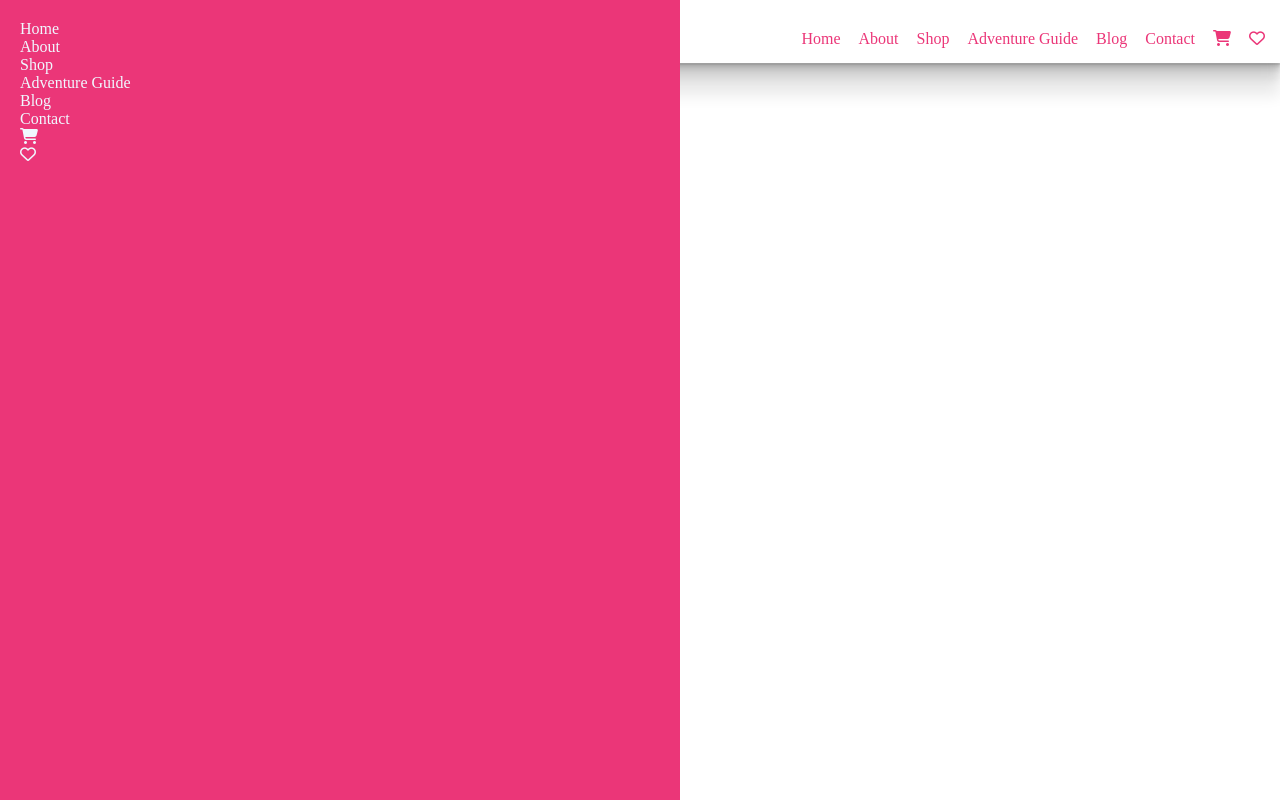
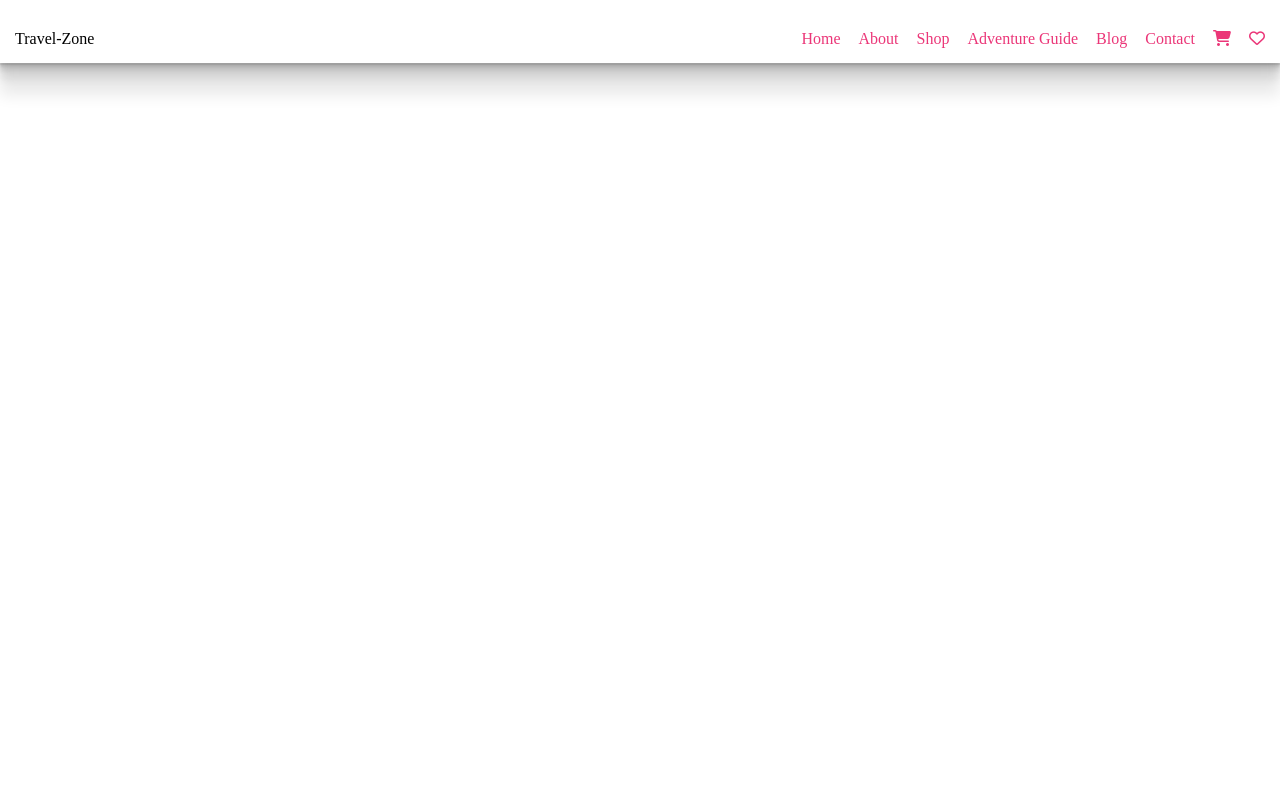
Before and after one commit to VIMALKUMAR23/Travelsite, a plain HTML site: page index.html in a window 1280 px wide. Drawn offline with Linux system fonts and the light colour scheme.

Commit message:
side-bar -fun

```diff
--- a/index.html
+++ b/index.html
@@ -36,7 +36,7 @@
             </li>
           </ul>
         </div>
-        <div class="navbar__toggle">
+        <div class="navbar__toggle" onclick="ShowNav()">
           <i class="fa-solid fa-bars"></i>
         </div>
       </nav>
@@ -44,26 +44,27 @@
 
       <!-- side navbar -->
       <div class="side-bar">
-        <p>
+        <p style="text-align: right" onclick="closeNav()">
           <i class="fa-solid fa-xmark"></i>
         </p>
         <div class="side-navbar-link">
           <ul>
-            <li><a href="">Home</a></li>
-            <li><a href="">About</a></li>
-            <li><a href="">Shop</a></li>
-            <li><a href="">Adventure Guide</a></li>
-            <li><a href="">Blog</a></li>
-            <li><a href="">Contact</a></li>
-            <li>
+            <li class="nav__side-link"><a href="">Home</a></li>
+            <li class="nav__side-link"><a href="">About</a></li>
+            <li class="nav__side-link"><a href="">Shop</a></li>
+            <li class="nav__side-link"><a href="">Adventure Guide</a></li>
+            <li class="nav__side-link"><a href="">Blog</a></li>
+            <li class="nav__side-link"><a href="">Contact</a></li>
+            <li class="nav__side-link">
               <a href=""><i class="fa-solid fa-cart-shopping"></i></a>
             </li>
-            <li>
+            <li class="nav__side-link">
               <a href=""><i class="fa-regular fa-heart"></i></a>
             </li>
           </ul>
         </div>
       </div>
     </div>
+    <script src="main.js"></script>
   </body>
 </html>
--- a/main.js
+++ b/main.js
@@ -0,0 +1,9 @@
+var sidenav = document.querySelector(".side-bar");
+
+function ShowNav() {
+  sidenav.style.display = "block";
+}
+
+function closeNav() {
+  sidenav.style.display = "none";
+}
--- a/style.css
+++ b/style.css
@@ -51,8 +51,8 @@ ul{
 .navbar__toggle{
     display: none;
 }
-/* side-navbar-link section  */
-.side-navbar-link{
+/* side-navbar-section  */
+.side-bar{
     background-color: var(--notpink-500);
     width: 50%;
     height: 100%;
@@ -61,6 +61,7 @@ ul{
     top: 0;
     padding: 20px;
     color: white;
+    display: none;
 }
 
 .side-navbar-link ul{
@@ -73,7 +74,14 @@ ul{
     color: aliceblue;
 }
 
-
+.side-navbar-link ul li{
+margin-bottom:30px ;
+text-align: center;
+}
+/* hover side menu  */
+.side-navbar-link ul li:hover{
+   text-decoration: underline;
+    }
 /* media query  */
 @media(max-width:750px){
     .navbar__toggle{
```
